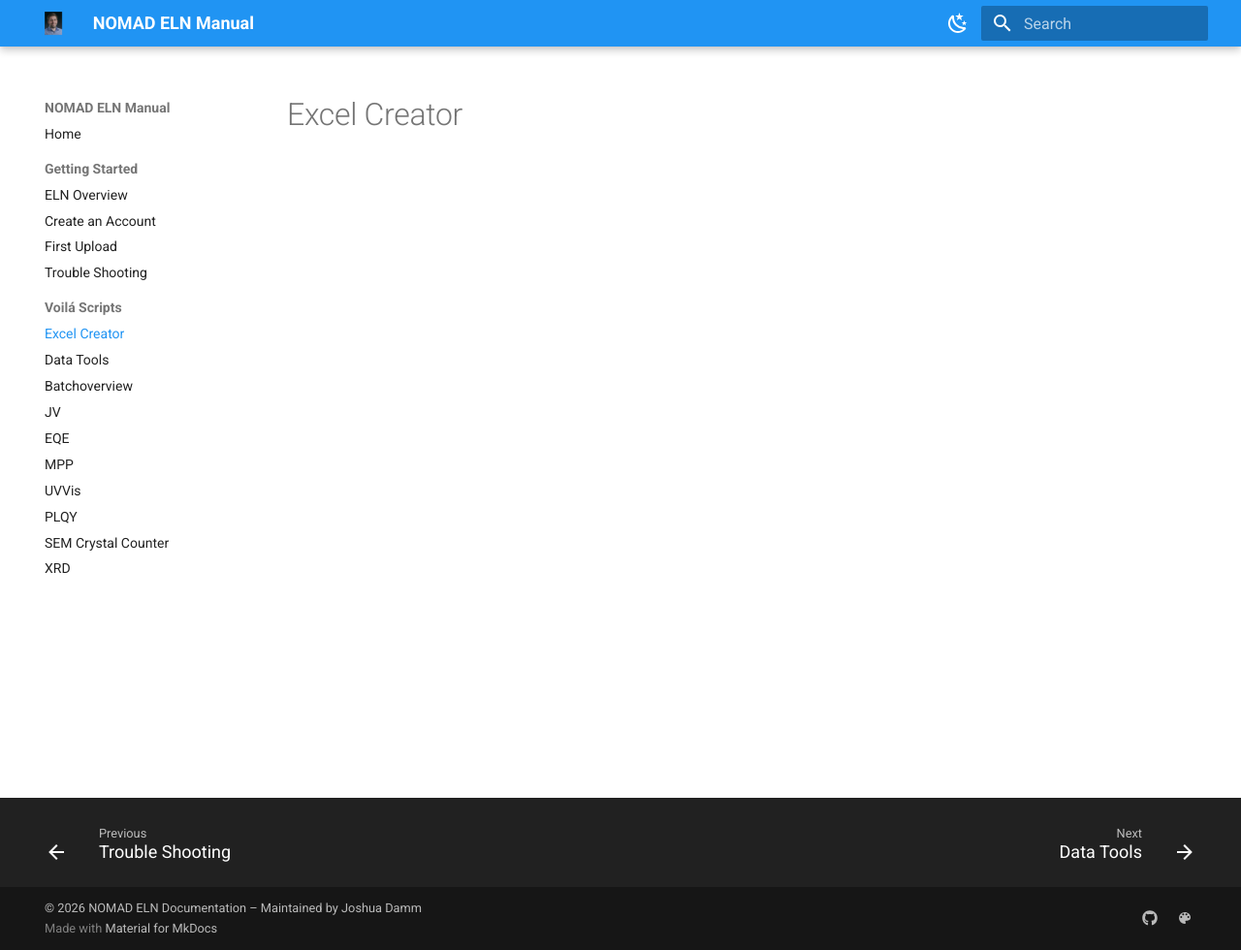
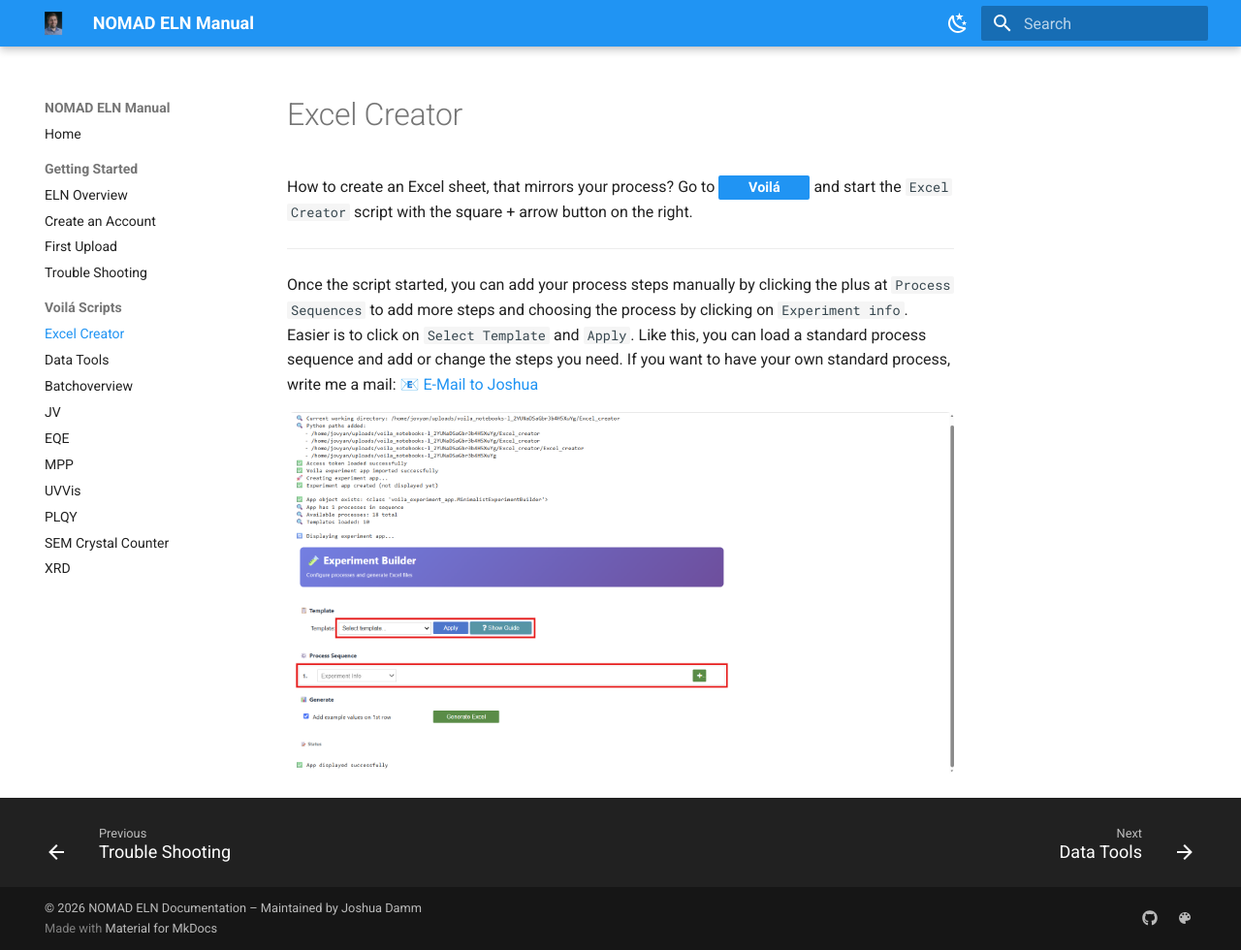
Before and after one commit to NOMADe-Joshua/nomad-manual, an MkDocs documentation site: the page built from docs/Excelcreator.md, in a window 1280 px wide and 980 px high. Shown: the whole window at 97% size. Built offline with MkDocs 1.6.1 and Material for MkDocs 9.7.7, drawn with Linux system fonts in a browser that asks for light colours.

Commit message:
excel creator getting better and new button style

```diff
--- a/docs/Excelcreator.md
+++ b/docs/Excelcreator.md
@@ -1 +1,22 @@
 # Excel Creator
+
+How to create an Excel sheet, that mirrors your process? Go to [Voilá](http://elnserver.lti.kit.edu/nomad-oasis/gui/search/voila){ .md-button .md-button--primary .small-button target="_blank" rel="noopener noreferrer"} and start the `Excel Creator` script with the square + arrow button on the right.
+
+---
+
+Once the script started, you can add your process steps manually by clicking the plus at `Process Sequences` to add more steps and choosing the process by clicking on `Experiment info`. Easier is to click on `Select Template` and `Apply`. Like this, you can load a standard process sequence and add or change the steps you need. If you want to have your own standard process, write me a mail: [📧 E-Mail to Joshua](mailto:joshua.damm@kit.edu?subject=Request for ELN Excel template&body=Hey%2C%0A%0AI%20want%20an%20ELN%20Excel%20template%20with%20the%20following%20process%20steps:)
+
+<div class="md-shadow" style="width: 100%; max-width: 1100px; border-radius: 8px; overflow: hidden; cursor: zoom-in;">
+  <img src="../assets/images/ExcelCreator_1.png"
+       loading="eager"
+       style="width: 100%; display: block; transition: transform 0.1s ease-out;"
+       onmousemove="
+         const e = window.event || arguments[0] || event;
+         const rect = this.getBoundingClientRect();
+         const x = (e.clientX - rect.left) / rect.width * 100;
+         const y = (e.clientY - rect.top) / rect.height * 100;
+         this.style.transformOrigin = x + '% ' + y + '%';
+         this.style.transform = 'scale(1.8)';
+       "
+       onmouseleave="this.style.transform = 'scale(1)';">
+</div>
--- a/docs/assets/css/extra.css
+++ b/docs/assets/css/extra.css
@@ -28,3 +28,11 @@ img.shadow {
     border-radius: 12px;
     box-shadow: 0px 8px 30px rgba(0,0,0,.15);
 }
+
+.md-button.small-button {
+  padding-top: 2px !important;
+  padding-bottom: 2px !important;
+  min-height: 0 !important;
+  line-height: 1.2 !important;
+  font-size: 0.9em !important;
+}
```
Also changed, not shown: docs/assets/images/ExcelCreator_1.png (added).
